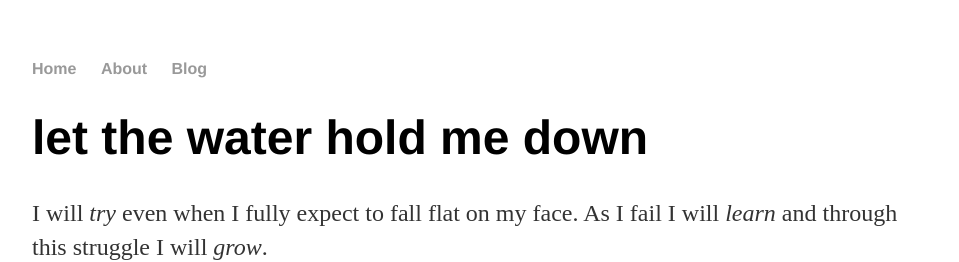
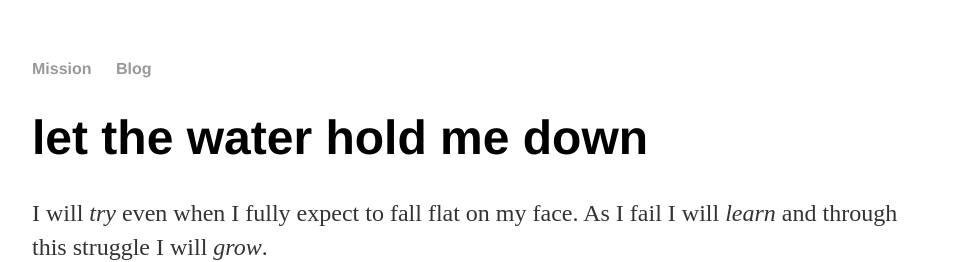
Before and after one commit to dhodge1/dhodge1.github.io, a Jekyll site: the page built from index.md, in a window 1280 px wide. Shown: the top 262 px of the page, without its empty margins (160-1119 px from the left). Built offline with Jekyll 4.4.1, drawn with Linux system fonts in a browser that asks for light colours.

Commit message:
Remove about page from default layout.

```diff
--- a/_layouts/default.html
+++ b/_layouts/default.html
@@ -8,8 +8,7 @@
 	<body>
 		<nav>
     		<ul>
-        		<li><a href="/">Home</a></li>
-	        	<li><a href="/about">About</a></li>
+        		<li><a href="/">Mission</a></li>
         		<li><a href="/blog">Blog</a></li>
     		</ul>
 		</nav>
```
